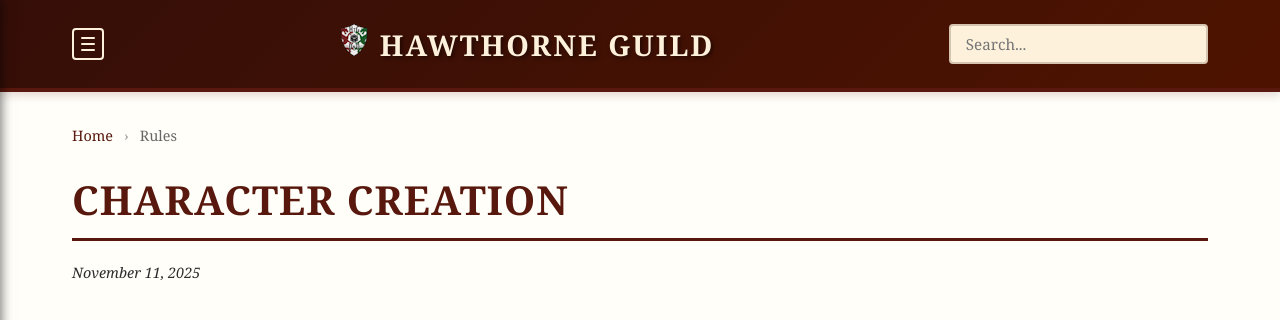
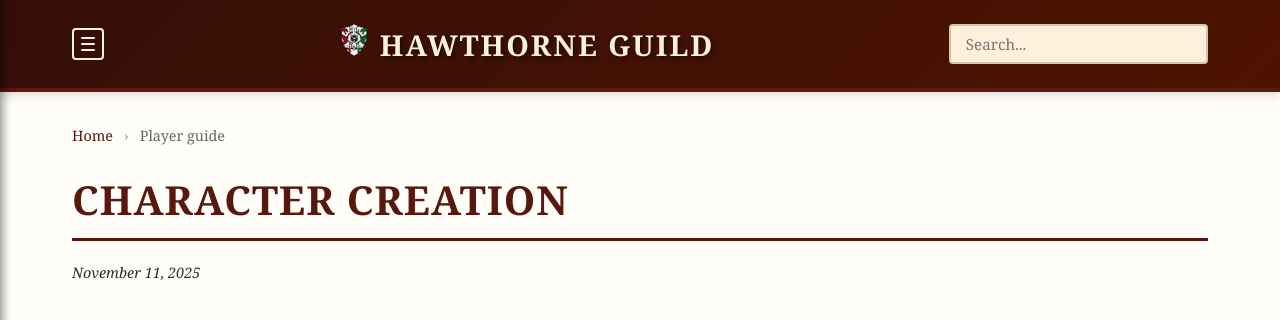
Before and after one commit to coconutswallow/Guides, a Jekyll site: the page built from _player_guide/character-creation.md, in a window 1280 px wide and 900 px high. Shown: the top 320 px of the window. Built offline with Jekyll 4.4.1, drawn with Linux system fonts in a browser that asks for light colours; comment, search, counter and statistics services are not loaded.

Commit message:
try player-guide

```diff
--- a/_config.yml
+++ b/_config.yml
@@ -9,9 +9,9 @@
   rules:
     output: true
     permalink: /rules/:name.html
-  players_guide:
+  player_guide:
     output: true
-    permalink: /players-guide/:name.html
+    permalink: /player-guide/:name.html
   dms_guide:
     output: true
     permalink: /dms-guide/:path/
@@ -46,7 +46,7 @@
     collection: rules
 
   - title: "Player's Guide"
-    collection: players_guide
+    collection: player_guide
 
 # =========================================================
 #
```
Also changed, not shown: _player_guide/character-creation.md (renamed from _rules/character-creation.md).
